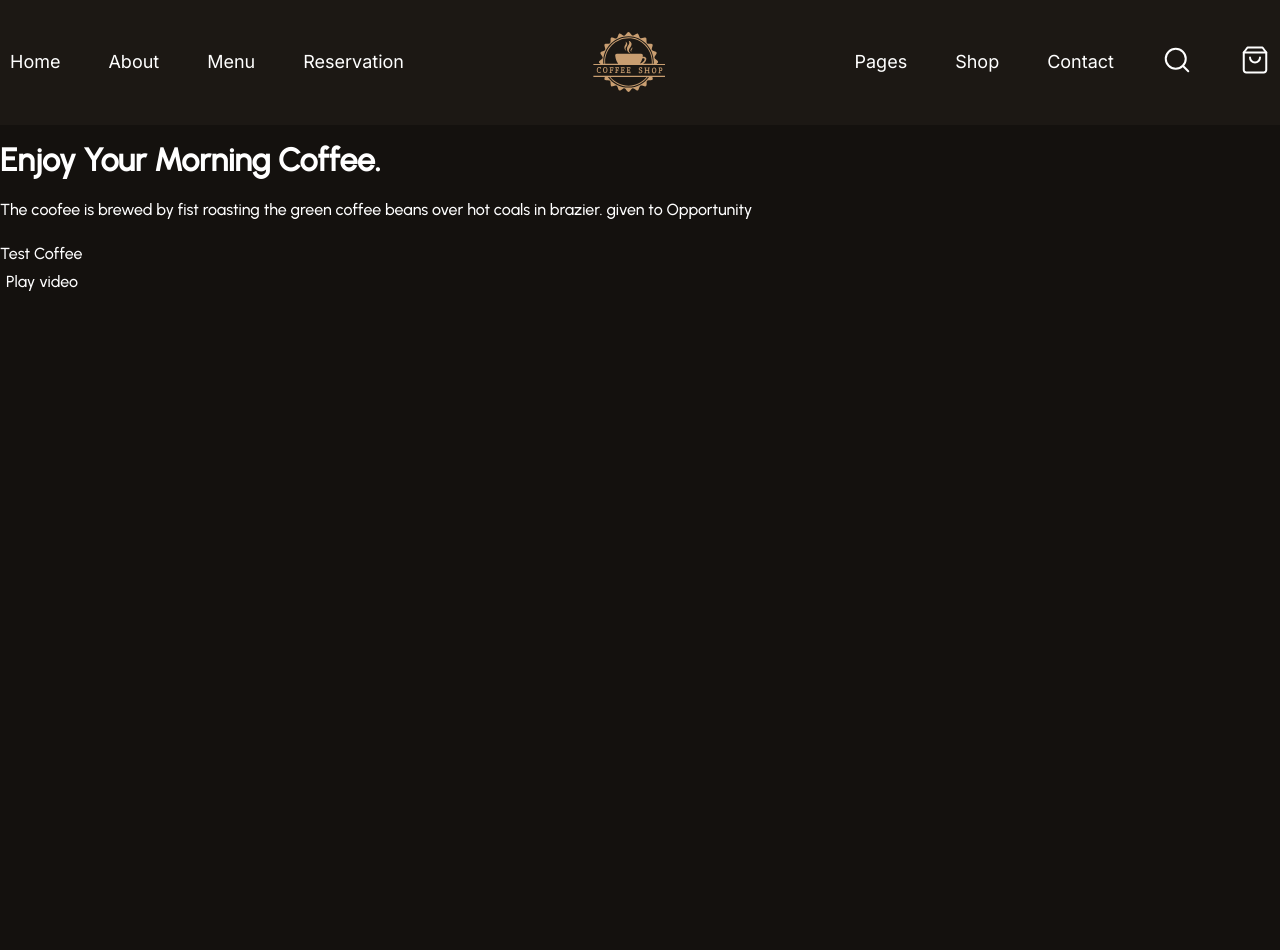
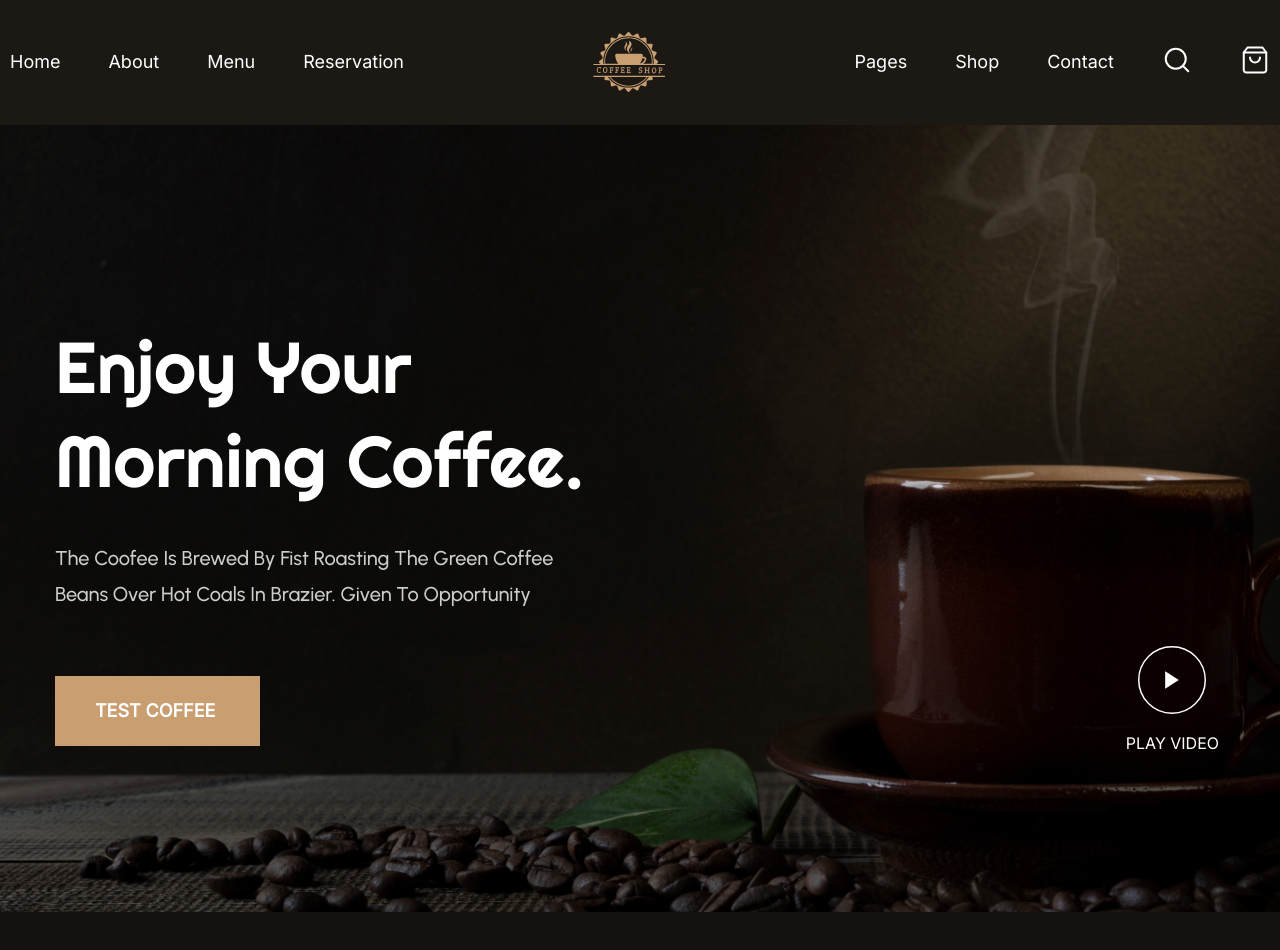
Before and after one commit to Vidiborets0012/CoffeShop, a plain HTML site: page index.html in a window 1280 px wide. Before the commit the page ends 800 px from the top, so only its background shows below. Drawn offline with nearby package versions, Linux system fonts and the light colour scheme.

Commit message:
add styles for the hero section

```diff
--- a/css/style.css
+++ b/css/style.css
@@ -39,6 +39,12 @@ body {
   line-height: 28px;
   color: #fff;
   background-color: #14110e;
+}
+
+.container {
+  max-width: 1200px;
+  padding: 0 15px;
+  margin: 0 auto;
 }
 
 .header {
@@ -106,3 +112,83 @@ body {
 .header-action-cart:hover path {
   stroke: #c99e71;
 }
+
+.hero {
+  background-image: url('../images/hero-bg.jpg');
+  background-repeat: no-repeat;
+  background-size: cover;
+  background-position: bottom center;
+  margin-bottom: 137px;
+}
+
+.hero-inner {
+  display: flex;
+  justify-content: space-between;
+  padding: 147px 0 158px;
+}
+
+.hero-content-title {
+  font-family: 'Righteous', cursive;
+  font-weight: 400;
+  font-size: 72px;
+  line-height: 94px;
+  max-width: 550px;
+  margin-bottom: 32px;
+}
+
+.hero-content-text {
+  font-size: 20px;
+  line-height: 36px;
+  text-transform: capitalize;
+  color: rgba(255, 255, 255, 0.8);
+  max-width: 511px;
+  margin-bottom: 64px;
+}
+
+.hero-content-link {
+  font-family: 'Inter', sans-serif;
+  font-weight: 700;
+  font-size: 18px;
+  line-height: 22px;
+  text-transform: uppercase;
+  color: #fff;
+  padding: 24px 40px;
+  background-color: #c99e71;
+  display: block;
+  max-width: 205px;
+  margin-bottom: 8px;
+}
+
+.hero-content-link:hover {
+  color: #c99e71;
+  background-color: #1c1814;
+}
+
+.hero-video-btn {
+  align-self: flex-end;
+  font-family: 'Inter', sans-serif;
+  font-weight: 400;
+  font-size: 16px;
+  line-height: 19px;
+  text-transform: uppercase;
+  height: 109px;
+  display: flex;
+  flex-direction: column;
+  align-items: center;
+  gap: 20px;
+  cursor: pointer;
+  transition: all 0.5s;
+}
+
+.hero-video-btn:hover {
+  color: #c99e71;
+  /* fill: #c99e71; */
+}
+
+.hero-video-btn:hover circle {
+  stroke: #c99e71;
+}
+
+.hero-video-btn:hover path {
+  fill: #c99e71;
+}
--- a/index.html
+++ b/index.html
@@ -129,9 +129,22 @@
                 The coofee is brewed by fist roasting the green coffee beans over hot coals in
                 brazier. given to Opportunity
               </p>
-              <a class="hero-content-link btn-primary" href="#">Test Coffee</a>
+              <a class="hero-content-link" href="#">Test Coffee</a>
             </div>
-            <button class="hero-video-btn">Play video</button>
+            <button class="hero-video-btn">
+              <svg
+                class="hero-video-btn-img"
+                width="70"
+                height="70"
+                viewBox="0 0 70 70"
+                fill="none"
+                xmlns="http://www.w3.org/2000/svg"
+              >
+                <circle cx="35" cy="35" r="34.25" stroke="white" stroke-width="1.5" />
+                <path d="M28 26L42 35L28 44V26Z" fill="white" />
+              </svg>
+              Play video
+            </button>
           </div>
         </div>
       </section>
```
Also changed, not shown: images/hero-icon-play-video.svg, images/hero-icon-play.svg (added).
